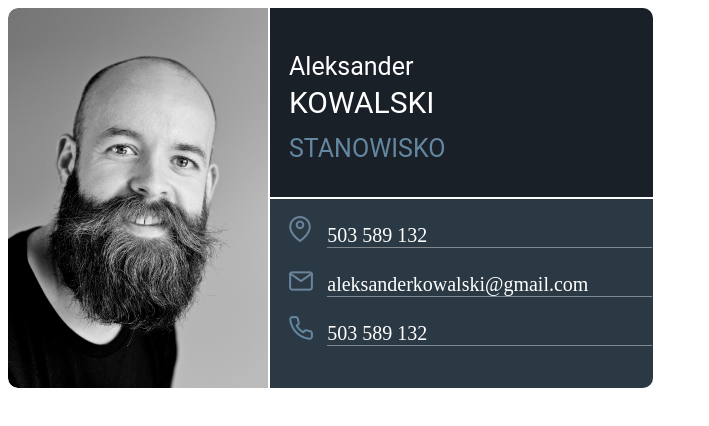
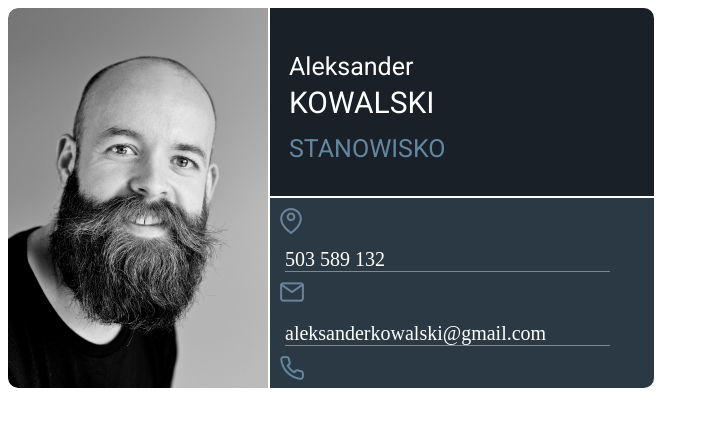
Before and after one commit to MarcinL09/git-basics, a plain HTML site: page business card/Index.html in a window 1280 px wide. Shown: the whole page, without its empty margins (0-709 px from the left). Drawn offline with Linux system fonts and the light colour scheme.

Commit message:
added font-family: Roboto, used width and height as percentages

```diff
--- a/business card/Index.html
+++ b/business card/Index.html
@@ -4,7 +4,9 @@
     <meta charset="UTF-8">
     <title>Business card</title>
     <link rel="stylesheet" href="styles.css">
-</head>
+    <link rel="preconnect" href="https://fonts.googleapis.com">
+    <link rel="preconnect" href="https://fonts.gstatic.com" crossorigin>
+    <link href="https://fonts.googleapis.com/css2?family=Roboto&display=swap" rel="stylesheet"></head>
 <body>
   <div class="wrapper">
       <div class="photo-column"></div>
--- a/business card/styles.css
+++ b/business card/styles.css
@@ -7,27 +7,27 @@
 
 }
 .photo-column {
-    width: 260px;
-    height: 380px;
+    width: 40%;
+    height: 100%;
     background-image: url(photo.png);
     margin-right: 2px;
-    border-radius: 10px 0px 0px 10px;
+    border-radius: 10px 0 0 10px;
 }
 .information-column {
-    width: 383px;
-    height: 380px;
+    width: 59%;
+    height: 100%;
     background-color: white;
     display: flex;
     flex-direction: column;
-    border-radius: 0px 10px 10px 0px;
+    border-radius: 0 10px 10px 0;
 
 }
 .name-row {
-    width: 383px;
-    height: 190px;
+    width: 100%;
+    height: 50%;
     background-color: #192028;
     margin-bottom: 2px;
-    border-radius: 0px 10px 0px 0px;
+    border-radius: 0 10px 0 0;
 
 }
 .first-name {
@@ -53,28 +53,28 @@
 }
 
 .address-row{
-    width: 383px;
-    height: 190px;
+    width: 100%;
+    height: 50%;
     background-color: #2B3944;
-    border-radius: 0px 0px 10px 0px;
+    border-radius: 0 0 10px 0;
 }
 
 
 .phone-number .e-mail-address .address{
     display: flex;
     flex-direction: row;
+    justify-content: flex-end;
+    flex-wrap: wrap;
     font-family: "Roboto";
-    display: inline-block;
+
 }
 .icon{
-    width: 5%;
-    height:15px;
-    display: inline-block;
-    padding-left: 5%;
-    margin-top: 15px;
+    width: 15px;
+    height: 15px;
+    padding-left: 10px;
+    margin-top: 10px;
 }
 .right{
-    display: inline-block;
     border-bottom: 1px solid rgba(255,255,255,0.4);
     width: 325px;
     height:23px;
```
